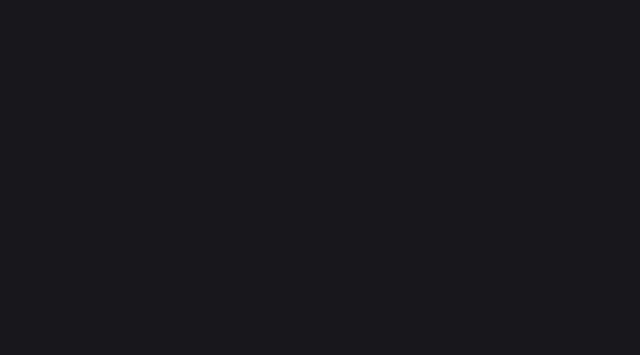
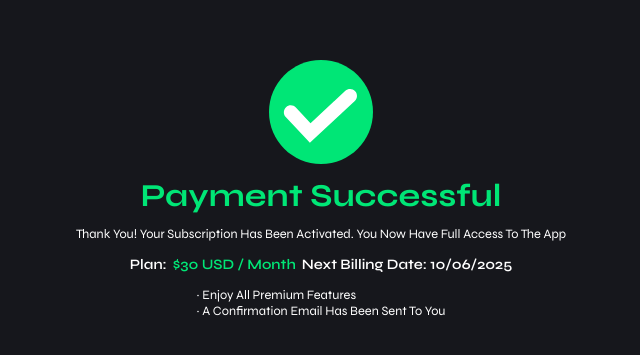
Before and after one commit to Togrowagencia/TradeappFront, a React (Vite) app: page /pay in a window 1280 px wide. Before the commit this address had no page. Shown: the part 211-566 px from the top of the page, without its empty margins (319-959 px from the left). Built offline with nearby package versions, Linux system fonts and the light colour scheme.

Commit message:
visual pagina de gracias

```diff
--- a/src/App.jsx
+++ b/src/App.jsx
@@ -11,6 +11,7 @@
 import CreateSignals from './pages/CreateSignals.jsx';
 import Register from './pages/Register.jsx';
 import EditUser from './pages/EditUser.jsx';
+import Pay from './pages/Pay.jsx';
 /*End::Rutas*/
 
 function App() {
@@ -27,6 +28,7 @@
         <Route path="/restablecimiento" element={<Reset />} />
         <Route path="/register" element={<Register />} />
         <Route path="/edit-user" element={<EditUser />} />
+        <Route path="/pay" element={<Pay />} />
 
         <Route path="/dashboard" element={<Dashboard />} />
         <Route path="/create-signals" element={<CreateSignals />} />
--- /dev/null
+++ b/src/pages/pay.jsx
@@ -0,0 +1,36 @@
+import React from "react";
+import "react-toastify/dist/ReactToastify.css";
+
+export const Pay = () => {
+  return (
+    <div className="w-screen h-screen flex flex-col justify-center items-center fondo-bg">
+      <div className="w-[60%] h-[60vh] flex flex-col justify-center items-center gap-4 text-center">
+        <img src="\svg\pay\check.svg" alt="" className="w-[6.5rem] h-[6.5rem]" />
+        <h2 className="verde-exito">Payment Successful</h2>
+        <p className="blanco textos">
+          Thank You! Your Subscription Has Been Activated. You Now Have Full
+          Access To The App
+        </p>
+
+        <div className="flex flex-wrap justify-center items-center">
+          <h4 className="blanco flex flex-wrap justify-center items-center w-full ">
+            Plan: <span className="verde-exito mx-1.5 break-words">$30 USD / Month</span> Next Billing Date: 10/06/2025
+          </h4>
+        </div>
+
+        <ul className="flex flex-col gap-1 text-start">
+          <li className="blanco textos">· Enjoy All Premium Features</li>
+          <li className="blanco textos">· A Confirmation Email Has Been Sent To You </li>
+        </ul>
+      </div>
+
+     {/* <div className="flex justify-center items-end w-full lp:mt-[10rem]">
+        <button className="verde-exito-bg border-[1px] border-[#00e676] py-[1rem] px-[14vh] rounded-[50px] flex justify-center items-center">
+          <h4 className="negro">Go to the app</h4>
+        </button>
+      </div> */}
+    </div>
+  );
+};
+
+export default Pay;
```
Also changed, not shown: public/svg/pay/check.svg (added), 1 other file (tests, documents, lock files or other folders).
